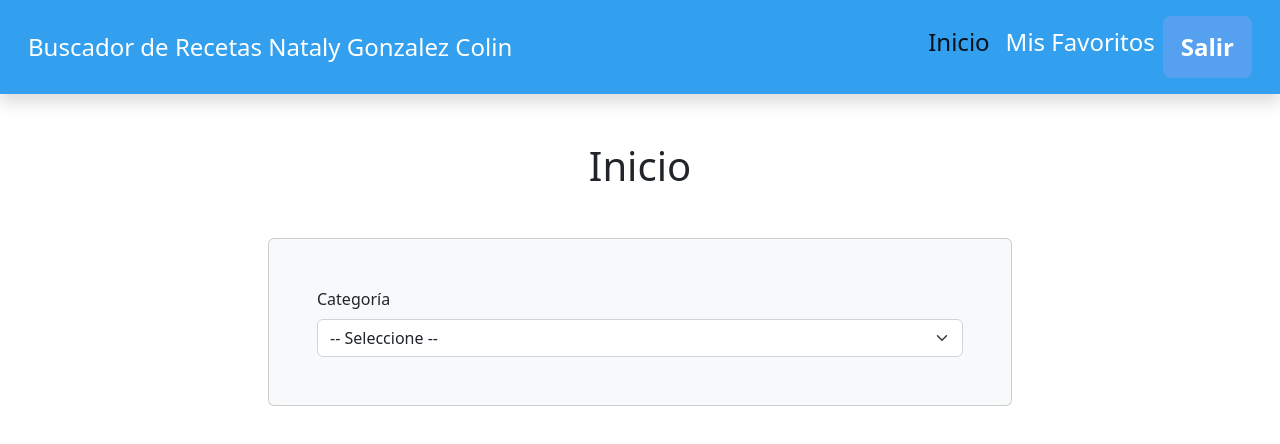
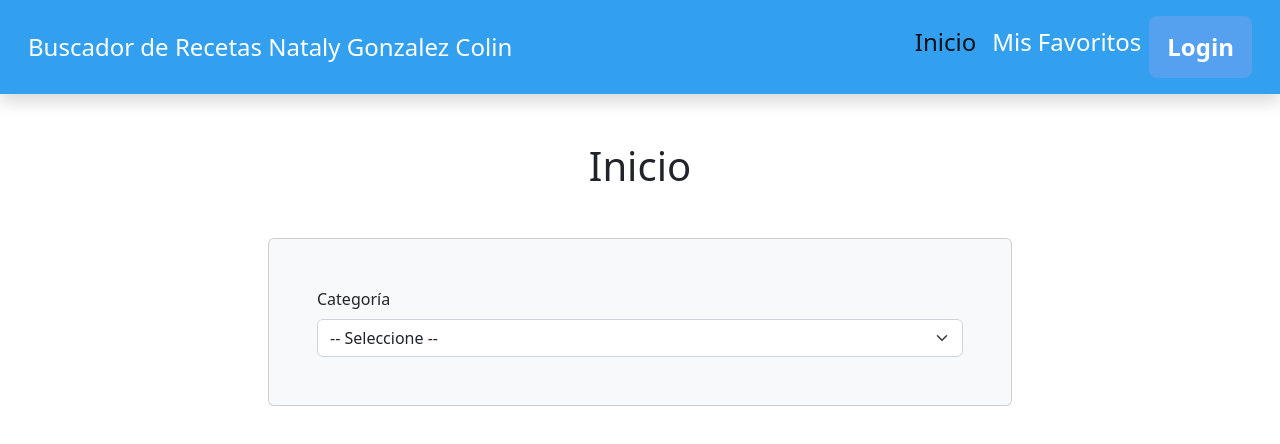
Before and after one commit to 16NatGc/RECETAS-DSM_51, a plain HTML site: page principal.html in a window 1280 px wide. Drawn offline with Linux system fonts and the light colour scheme; no server answers.

Commit message:
Update principal.html

```diff
--- a/principal.html
+++ b/principal.html
@@ -42,7 +42,7 @@
                         <a class="nav-link fs-4" href="favoritos.html">Mis Favoritos</a>
                     </li>
                     <li class="nav-item hide-login" style="background-color: #56a0f0; border-radius: 8px; padding: 5px 10px;">
-                        <a class="nav-link fs-4" href="principal.html" style="color: white !important; text-decoration: none; font-weight: bold;">Salir</a>
+                        <a class="nav-link fs-4" href="index.html" style="color: white !important; text-decoration: none; font-weight: bold;">Login</a>
                     </li>
                 </ul>
             </div>
```
